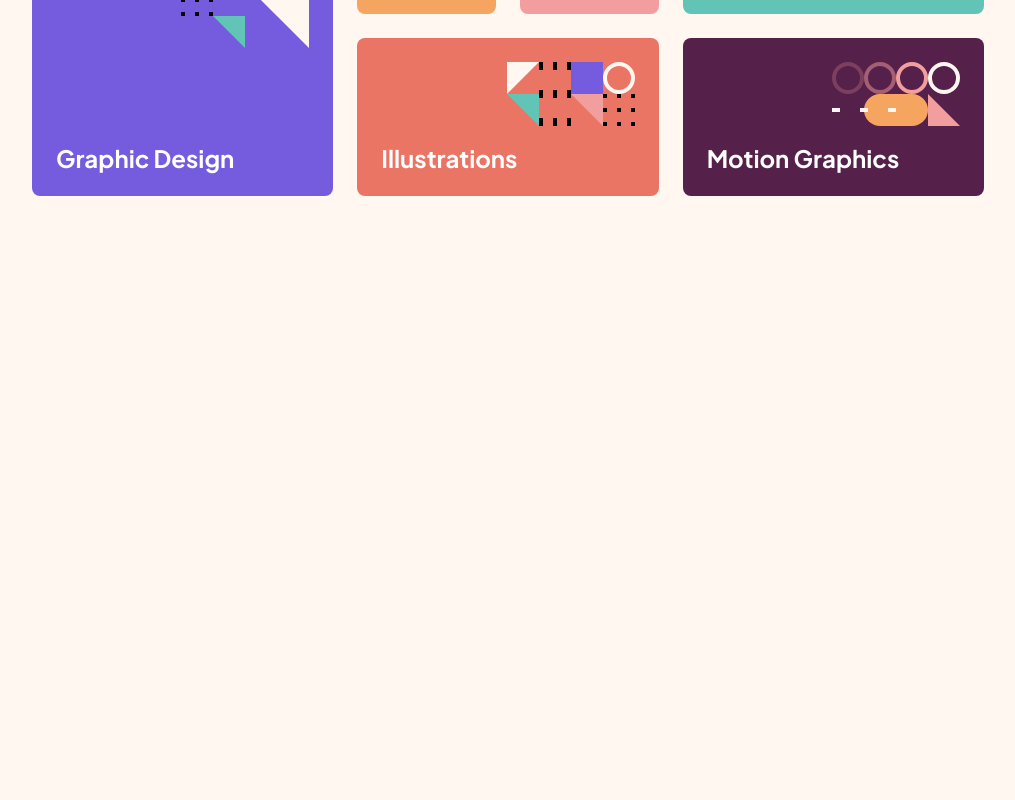
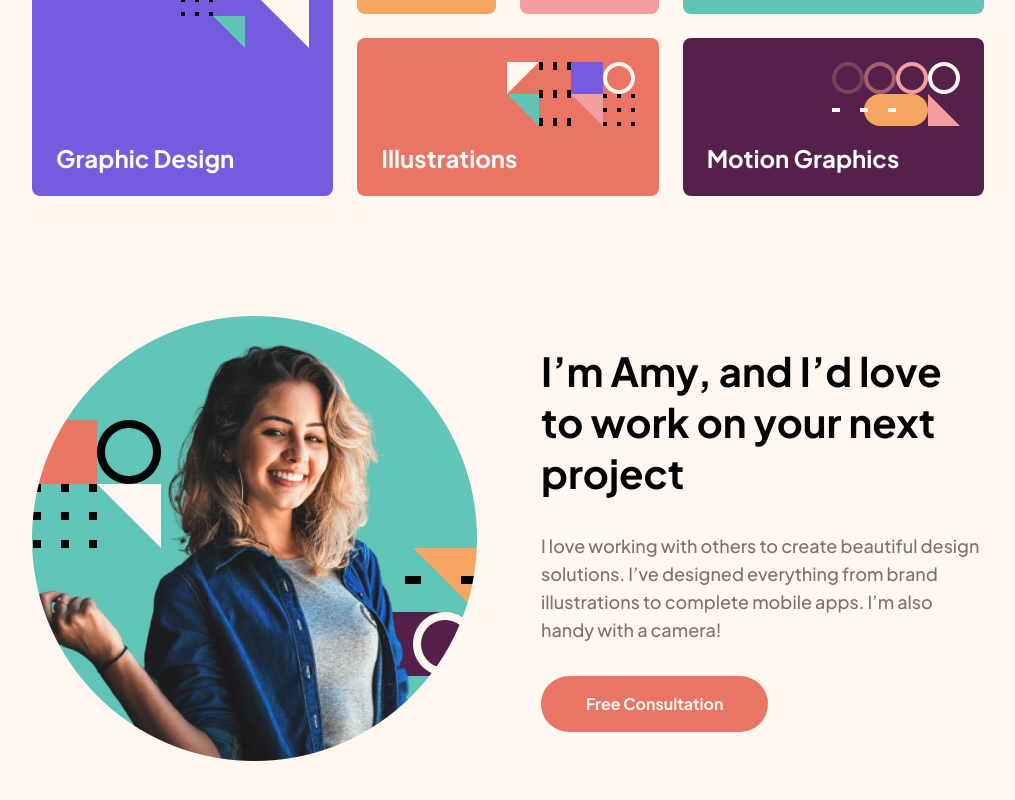
Before and after one commit to Wong0790/spa-design-portfolio, a Vue app: page / in a window 1280 px wide. Shown: the part 582-1382 px from the top of the page, without its empty margins (132-1147 px from the left). Before the commit the page ends 870 px from the top, so only its background shows below. Built offline with nearby package versions, Linux system fonts and the light colour scheme.

Commit message:
Complete the AboutSection, and add a new component, DesignerImg.

```diff
--- a/src/App.vue
+++ b/src/App.vue
@@ -1,6 +1,7 @@
 <script setup lang="ts">
 import FreeConsultation from "./components/FreeConsultation.vue";
 import SkillsSection from "./components/SkillsSection.vue";
+import AboutSection from "./components/AboutSection.vue";
 </script>
 
 <template>
@@ -9,7 +10,7 @@ import SkillsSection from "./components/SkillsSection.vue";
   </header>
   <main>
     <SkillsSection />
-    <section id="about"></section>
+    <AboutSection />
     <section id="work"></section>
     <section id="consultation"></section>
   </main>
--- /dev/null
+++ b/src/components/AboutSection.vue
@@ -0,0 +1,18 @@
+<script lang="ts" setup>
+import DesignerImg from "./DesignerImg.vue";
+</script>
+
+<template>
+  <section id="about" class="padding about-container">
+    <DesignerImg />
+    <div class="max-w-xl text-center md:text-left">
+      <h2>I’m Amy, and I’d love to work on your next project</h2>
+      <p>
+        I love working with others to create beautiful design solutions. I’ve
+        designed everything from brand illustrations to complete mobile apps.
+        I’m also handy with a camera!
+      </p>
+      <button class="btn btn-red">Free Consultation</button>
+    </div>
+  </section>
+</template>
--- /dev/null
+++ b/src/components/DesignerImg.vue
@@ -0,0 +1,20 @@
+<script lang="ts" setup>
+import { ref, computed } from "vue";
+import { breakpointsTailwind, useBreakpoints } from "@vueuse/core";
+
+const breakpoints = useBreakpoints(breakpointsTailwind);
+const smallerThanXl = ref(breakpoints.smaller("xl"));
+const smallerThanSm = ref(breakpoints.smaller("sm"));
+const size = computed(() =>
+  !smallerThanXl.value ? "445" : !smallerThanSm.value ? "364" : "300"
+);
+</script>
+
+<template>
+  <img
+    src="@/assets/image-amy.webp"
+    alt="Designer image"
+    :width="size"
+    :height="size"
+  />
+</template>
--- a/src/data/data.ts
+++ b/src/data/data.ts
@@ -5,7 +5,7 @@ export const skills: Skill[] = [
     name: "Graphic Design",
     component: "GraphicDesignIcon",
     style:
-      "card row-span-2 col-span-2 max-h-none sm:max-h-none xl:max-h-96 bg-galactic-blue",
+      "card row-span-2 col-span-2 max-h-none sm:max-h-none lg:max-h-96 bg-galactic-blue",
   },
   {
     name: "UI/UX",
--- a/src/style.css
+++ b/src/style.css
@@ -19,7 +19,7 @@ body {
     @apply text-3xl md:text-5xl lg:text-6xl leading-tight lg:leading-10 font-bold text-almost-black text-center;
   }
   h2 {
-    @apply text-4xl leading-9 font-bold text-almost-black;
+    @apply text-xl md:text-2xl leading-tight xl:text-4xl xl:leading-9 font-bold text-almost-black;
   }
   h3 {
     @apply text-2xl leading-8 font-bold text-almost-black;
@@ -46,7 +46,7 @@ body {
 }
 
 .padding {
-  @apply px-4 md:px-10 lg:px-164px;
+  @apply px-4 md:px-10 xl:px-164px;
 }
 
 .consultation-container {
@@ -62,7 +62,7 @@ body {
 }
 
 .skills-container {
-  @apply mt-2 md:mt-16 lg:mt-20 grid grid-rows-6 grid-cols-2 sm:grid-rows-3 sm:grid-cols-4 xl:grid-rows-2 xl:grid-cols-6 gap-6;
+  @apply mt-2 sm:mt-12 lg:mt-20 grid grid-rows-6 grid-cols-2 sm:grid-rows-3 sm:grid-cols-4 lg:grid-rows-2 lg:grid-cols-6 gap-6;
 }
 
 .card {
@@ -76,3 +76,19 @@ body {
 .card > p {
   @apply mt-auto text-xl font-bold;
 }
+
+.about-container {
+  @apply mt-24 flex flex-col md:flex-row justify-between items-center gap-x-16;
+}
+
+.about-container h2 {
+  @apply mt-10 md:mt-0;
+}
+
+.about-container p {
+  @apply mt-6 md:mt-34px;
+}
+
+.about-container button {
+  @apply mt-6 md:mt-8;
+}
--- a/tailwind.config.js
+++ b/tailwind.config.js
@@ -14,12 +14,10 @@ export default {
         "medium-brown": "#7A746E",
         "light-cream": "#FFF7F0",
       },
-      height: {
-        96: "364px",
-      },
       maxWidth: {
         "screen-2xl": "1440px",
         "3xl": "680px",
+        xl: "540px",
       },
       minHeight: {
         44: "182px",
@@ -59,6 +57,7 @@ export default {
       },
       margin: {
         "66px": "4.125rem",
+        "34px": "2.125rem",
       },
       typography: {
         DEFAULT: {
```
